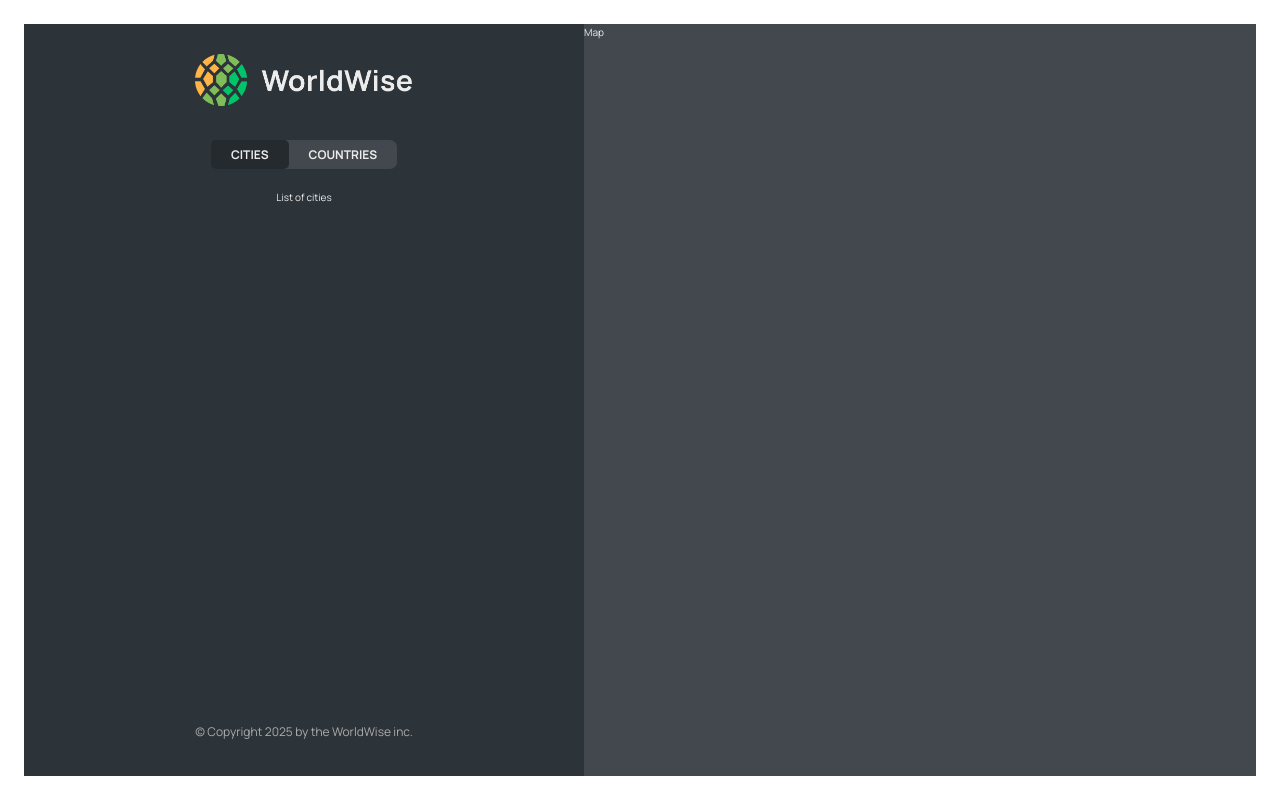
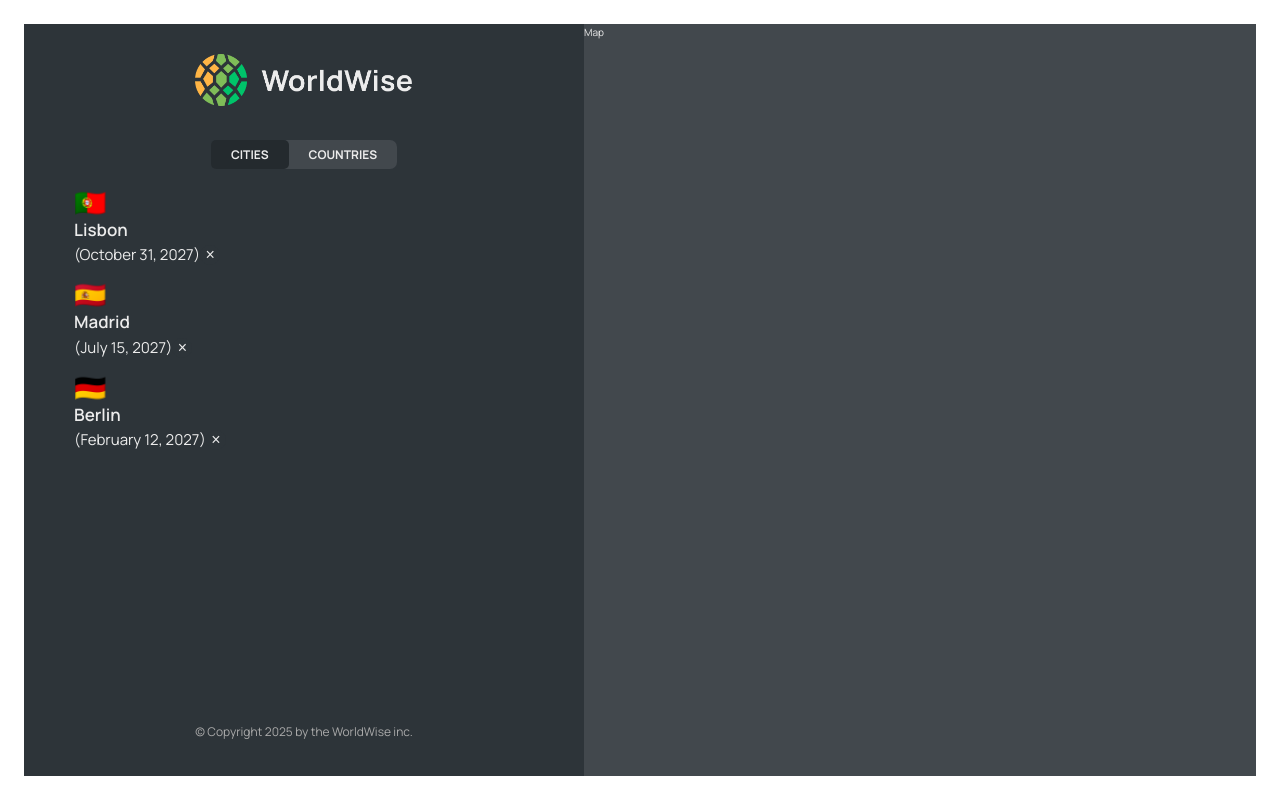
Before and after one commit to Prohalladdas/World-Wise, a React app: page /app/cities in a window 1280 px wide. Built offline with nearby package versions, Linux system fonts and the light colour scheme; data requests are answered from the project's data file; the HTML template or start-up script is replaced by a standard one.

Commit message:
Implementing the Cities List

```diff
--- a/package.json
+++ b/package.json
@@ -7,9 +7,11 @@
     "dev": "vite",
     "build": "vite build",
     "lint": "eslint .",
-    "preview": "vite preview"
+    "preview": "vite preview",
+    "server": "npx json-server --watch data/cities.json --port 9000"
   },
   "dependencies": {
+    "json-server": "^1.0.0-beta.3",
     "react": "^19.0.0",
     "react-dom": "^19.0.0",
     "react-router-dom": "^7.4.1"
--- a/src/App.jsx
+++ b/src/App.jsx
@@ -5,18 +5,51 @@
 import AppLayout from "./pages/AppLayout";
 import Login from "./pages/Login";
 import PageNotFound from "./pages/PageNotFound";
+import CityList from "./components/CityList";
+import { useEffect, useState } from "react";
 
+const BASE_URL = "http://localhost:9000";
 export default function App() {
+  const [cities, setCities] = useState([]);
+  const [isLoading, setIsLoading] = useState(false);
+
+  useEffect(() => {
+    async function fetchCities() {
+      try {
+        setIsLoading(true);
+        const res = await fetch(`${BASE_URL}/cities`);
+        const data = await res.json();
+
+        setCities(data);
+      } catch {
+        alert("There was an something error loading data...");
+      } finally {
+        setIsLoading(false);
+      }
+    }
+
+    fetchCities();
+  }, []);
+
   return (
     <BrowserRouter>
+      {/* {isLoading && <p>Loading...</p>}
+      {!isLoading && <p>Fetched {cities.length} cities.</p>}*/}
+      {/* Example Usage */}
       <Routes>
         <Route index element={<HomePage />} />
         <Route path="product" element={<Product />} />
         <Route path="pricing" element={<Pricing />} />
         <Route path="/login" element={<Login />} />
         <Route path="app" element={<AppLayout />}>
-          <Route index element={<p>List of cities</p>} />
-          <Route path="cities" element={<p>List of cities</p>} />
+          <Route
+            index
+            element={<CityList cities={cities} isLoading={isLoading} />}
+          />
+          <Route
+            path="cities"
+            element={<CityList cities={cities} isLoading={isLoading} />}
+          />
           <Route path="countries" element={<p>Countries</p>} />
           <Route path="form" element={<p>Form</p>} />
         </Route>
--- /dev/null
+++ b/src/components/CityItem.jsx
@@ -0,0 +1,23 @@
+import styles from "./CityItem.module.css";
+
+const formatDate = (date) =>
+  new Intl.DateTimeFormat("en", {
+    day: "numeric",
+    month: "long",
+    year: "numeric",
+  }).format(new Date(date));
+
+export default function CityItem({ city }) {
+  console.log(city);
+  const { cityName, emoji, date } = city;
+
+  return (
+    <li className={styles.CityItem}>
+      <span className={styles.emoji}>{emoji}</span>
+      <h3 className={styles.name}>{cityName}</h3>
+      <time className={styles.date}>({formatDate(date)})</time>
+
+      <button className={styles.deleteBtn}>&times;</button>
+    </li>
+  );
+}
--- /dev/null
+++ b/src/components/CityList.jsx
@@ -0,0 +1,21 @@
+import CityItem from "./CityItem";
+import styles from "./CityList.module.css";
+import Spinner from "./Spinner";
+import Message from "./Message";
+
+export default function CityList({ cities, isLoading }) {
+  if (isLoading) return <Spinner />;
+
+  if (!cities.length)
+    return (
+      <Message message="Add your first city by clicking on a city on the map" />
+    );
+
+  return (
+    <ul className={styles.cityList}>
+      {cities.map((city) => (
+        <CityItem key={city.id} city={city} />
+      ))}
+    </ul>
+  );
+}
```
Also changed, not shown: 1 other file (tests, documents, lock files or other folders).
